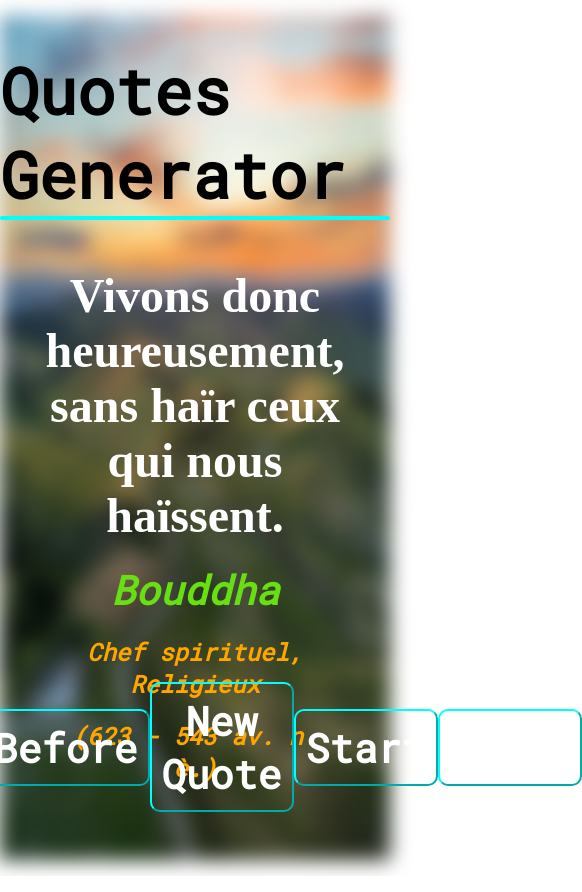
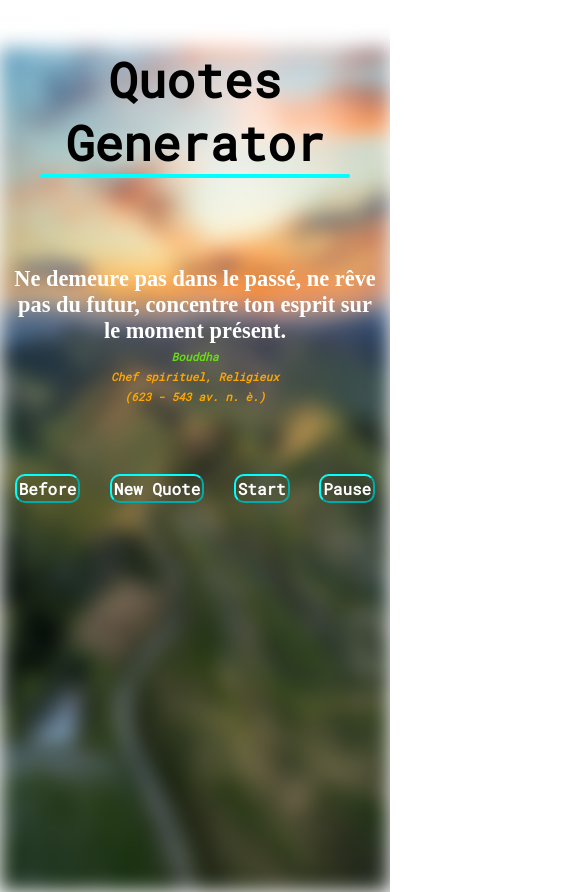
Before and after one commit to Frederico-Cassola-Dev/Quotes-Generator, a plain HTML site: page index.html in a window 390 px wide. Shown: the whole page, 582 px wide, since content can reach past the window. Drawn offline with Linux system fonts and the light colour scheme; a web font is replaced by a local one.

Commit message:
Add Media Queries Not finished

```diff
--- a/script.js
+++ b/script.js
@@ -11,7 +11,7 @@ const profession = document.querySelector(".profession");
 const date = document.querySelector(".date");
 
 // INTERVAL TIME
-const time = 5000;
+const time = 7000;
 
 //  CLICK ACTION
 newQuote.addEventListener("click", getQuote);
--- a/style.css
+++ b/style.css
@@ -97,5 +97,155 @@ h1::after {
     background-color: transparent;
     color: white;
     z-index: 1;
+}
 
+@media (max-width: 300px) {
+    body {
+        display: block;
+    }
+
+    header {
+        font-size: 0.5rem;
+        text-align: center;
+        padding-right: 40px;
+        padding-bottom: 40px;
+        padding-left: 40px;
+    }
+
+    .quotes-container {
+        height: 200px;
+        margin: 0 10px;
+    }
+
+    .quote {
+        font-size: 1rem;
+    }
+
+    .author,
+    .profession,
+    .date {
+        font-size: 0.5rem;
+        margin: 5px auto;
+    }
+
+    .profession {
+        font-size: 0.5rem;
+    }
+
+    .date {
+        font-size: 0.5rem;
+    }
+
+    .btn-container {
+        flex-direction: column;
+    }
+
+    .btn {
+        text-align: center;
+        font-size: 0.5rem;
+        margin: 0.5rem auto;
+        padding: 5px;
+    }
 }
+
+@media (max-width: 480px) {
+    body {
+        display: block;
+    }
+
+    header {
+        font-size: 1rem;
+        text-align: center;
+        padding-right: 40px;
+        padding-bottom: 40px;
+        padding-left: 40px;
+    }
+
+    .quotes-container {
+        height: 200px;
+        margin: 0 10px;
+    }
+
+    .quote {
+        font-size: 1rem;
+    }
+
+    .author,
+    .profession,
+    .date {
+        font-size: 0.7rem;
+        margin: 5px auto;
+    }
+
+    .profession {
+        font-size: 0.7rem;
+    }
+
+    .date {
+        font-size: 0.7rem;
+    }
+
+    .btn-container {
+        display: flex;
+        align-items: center;
+        justify-content: space-evenly;
+    }
+
+    .btn {
+        text-align: center;
+        font-size: 1rem;
+        margin: 0.5rem auto;
+        padding: 2px;
+    }
+}
+
+@media (max-width: 720px) {
+    body {
+        display: block;
+    }
+
+    header {
+        font-size: 1.5rem;
+        text-align: center;
+        padding-right: 40px;
+        padding-bottom: 40px;
+        padding-left: 40px;
+    }
+
+    .quotes-container {
+        height: 200px;
+        margin: 0 10px;
+    }
+
+    .quote {
+        font-size: 1.4rem;
+    }
+
+    .author,
+    .profession,
+    .date {
+        font-size: 0.7rem;
+        margin: 5px auto;
+    }
+
+    .profession {
+        font-size: 0.7rem;
+    }
+
+    .date {
+        font-size: 0.7rem;
+    }
+
+    .btn-container {
+        display: flex;
+        align-items: center;
+        justify-content: space-evenly;
+    }
+
+    .btn {
+        text-align: center;
+        font-size: 1rem;
+        margin: 0.5rem auto;
+        padding: 2px;
+    }
+}
```
